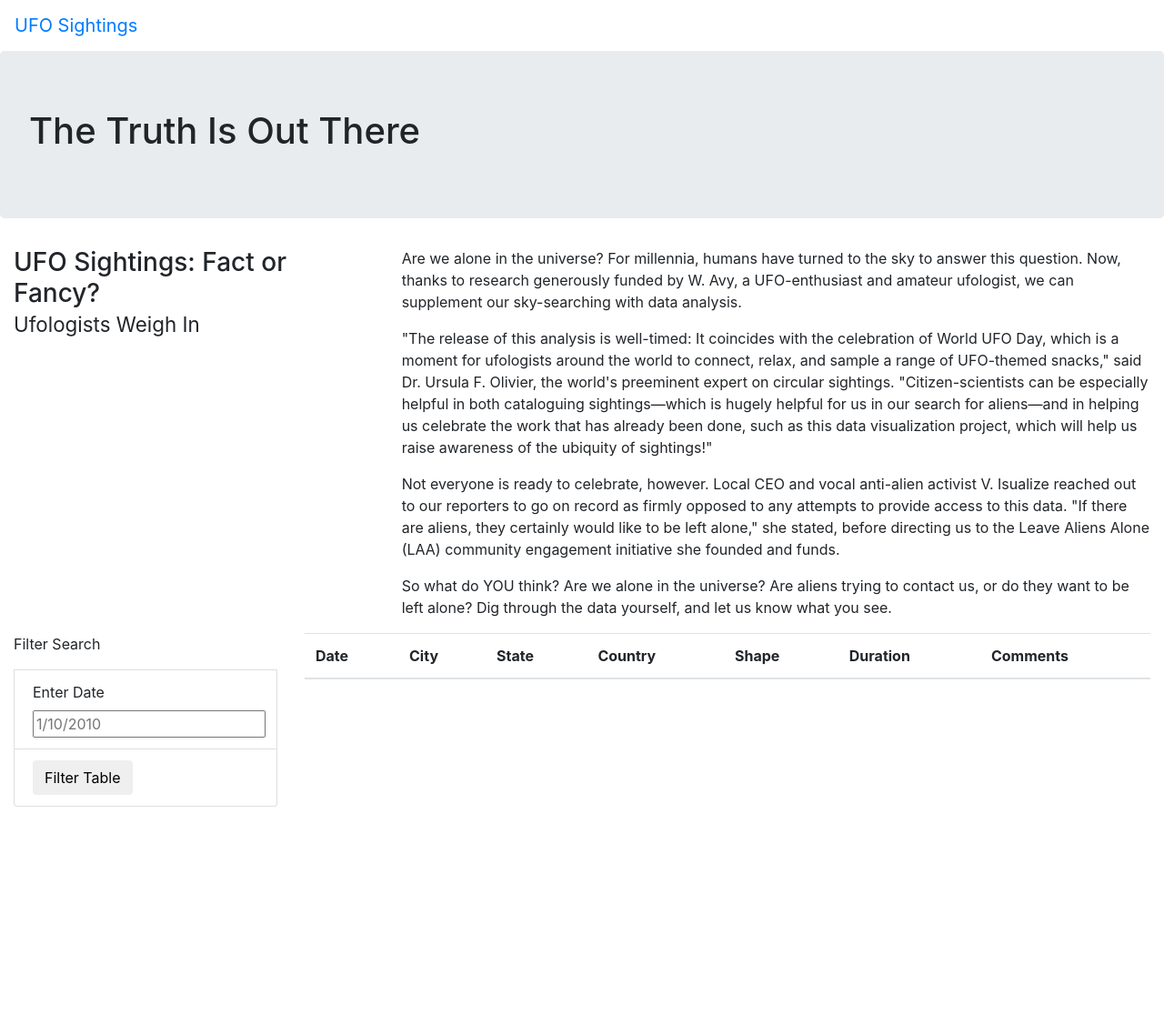
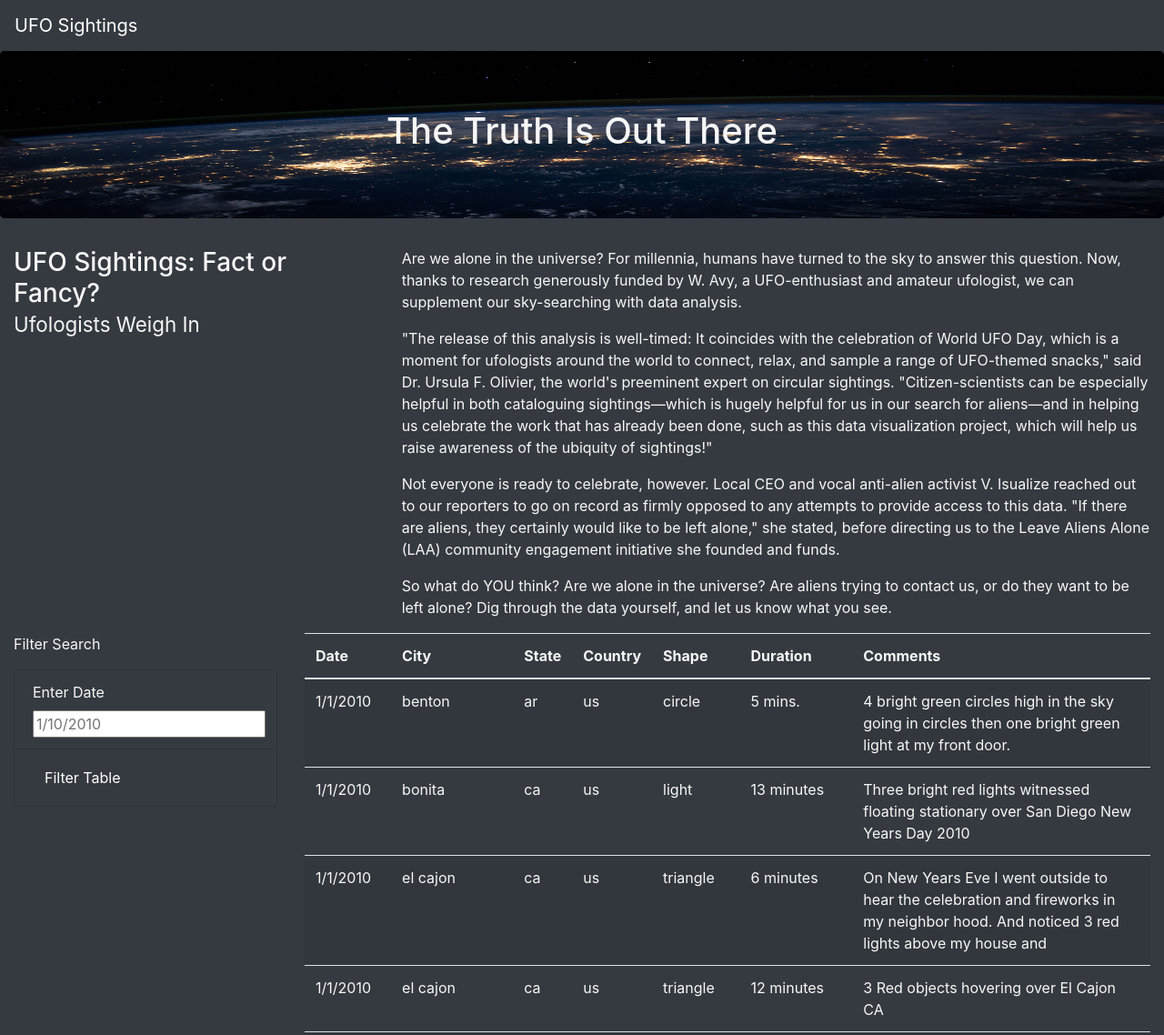
Before and after one commit to miwermi/UFOs, a plain HTML site: page index.html in a window 1280 px wide. Shown: the top 1138 px of the page at 91% size. Before the commit the page ends 887 px from the top, so only its background shows below. Drawn offline with nearby package versions, Linux system fonts and the light colour scheme.

Commit message:
Updating HTML & CSS files

```diff
--- a/index.html
+++ b/index.html
@@ -13,11 +13,12 @@
     />
 
 <link rel="stylesheet" href="static/css/style.css">
+
 </head>
 
-<body>
+<body class="bg-dark">
     <div class="wrapper">
-        <nav class="navbar navbar-expand-lg">
+        <nav class="navbar navbar-dark bg-dark navbar-expand-lg">
             <a class="navbar-brand" href="index.html">UFO Sightings</a>
         </nav>
 
@@ -46,15 +47,15 @@
         <div class="container-fluid">
             <div class="row">
               <div class="col-md-3">
-                <form>
+                <form class="bg-dark">
                     <p>Filter Search</p>
-                    <ul class="list-group"></ul>
-                        <li class="list-group-item">
-                            <label for="date">Enter Date</label>
+                    <ul class="list-group bg-dark">
+                        <li class="list-group-item bg-dark">
+                            <label for="date">Enter Date &nbsp;</label>
                             <input type="text" placeholder="1/10/2010" id="datetime" />
                         </li>
-                        <li class="list-group-item">
-                            <button id="filter-btn" type="button" class="btn btn-default">Filter Table</button>
+                        <li class="list-group-item bg-dark">
+                            <button id="filter-btn" type="button" class="btn btn-dark">Filter Table</button>
                         </li>
                      </ul>
                   </form>
@@ -78,5 +79,10 @@
             </div>
         </div>
     </div>
+
+<script src="https://cdnjs.cloudflare.com/ajax/libs/d3/4.11.0/d3.js"></script>
+<script src="static/js/data.js"></script>
+<script src="static/js/app.js"></script>
+
 </body>
 </html>
--- a/static/css/style.css
+++ b/static/css/style.css
@@ -0,0 +1,10 @@
+body {
+
+    color: #f7f7f7;
+  }
+
+.jumbotron {
+    background-image: url("../images/nasa.jpg");
+    background-size: 100% 100%;
+    text-align: center;
+  }
```
